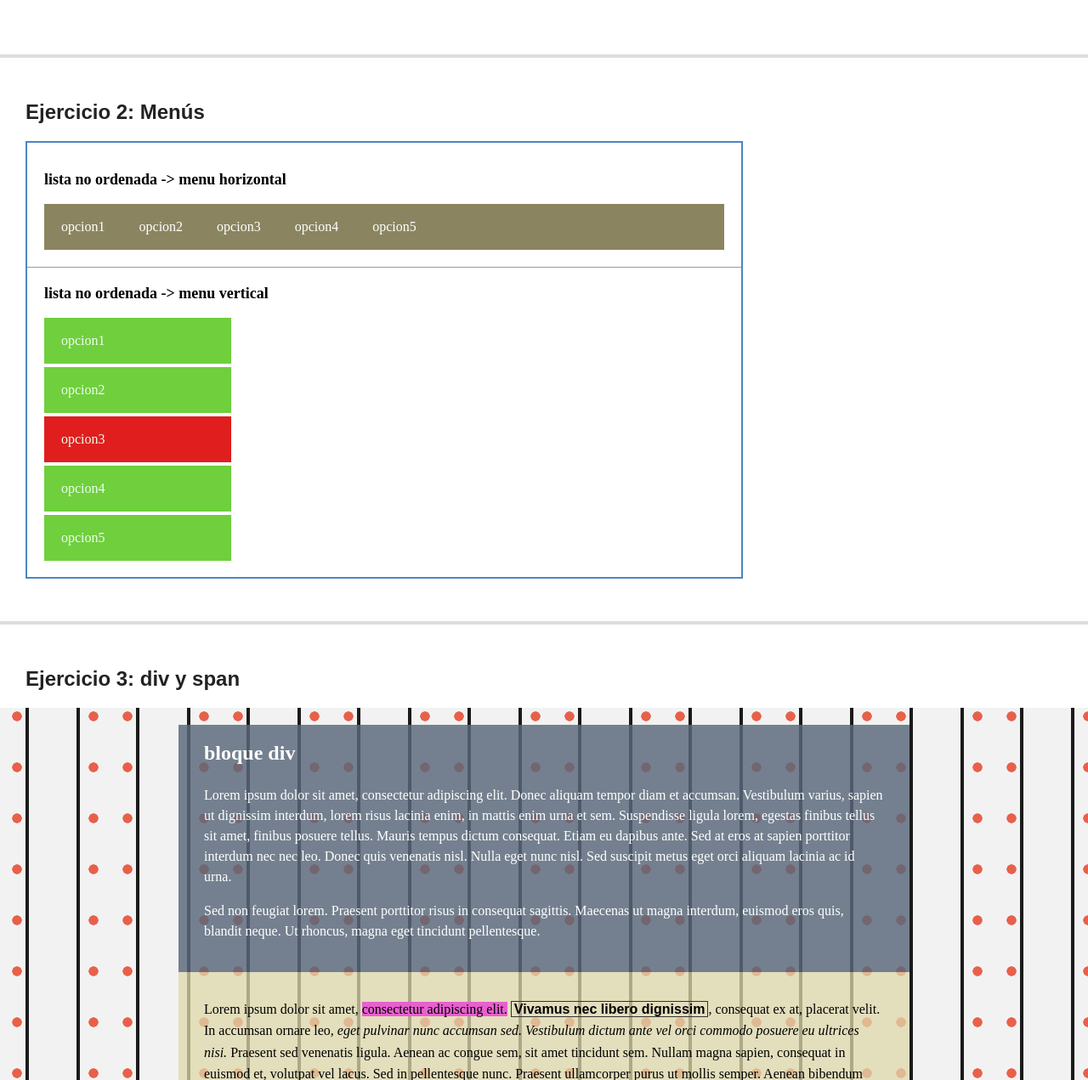
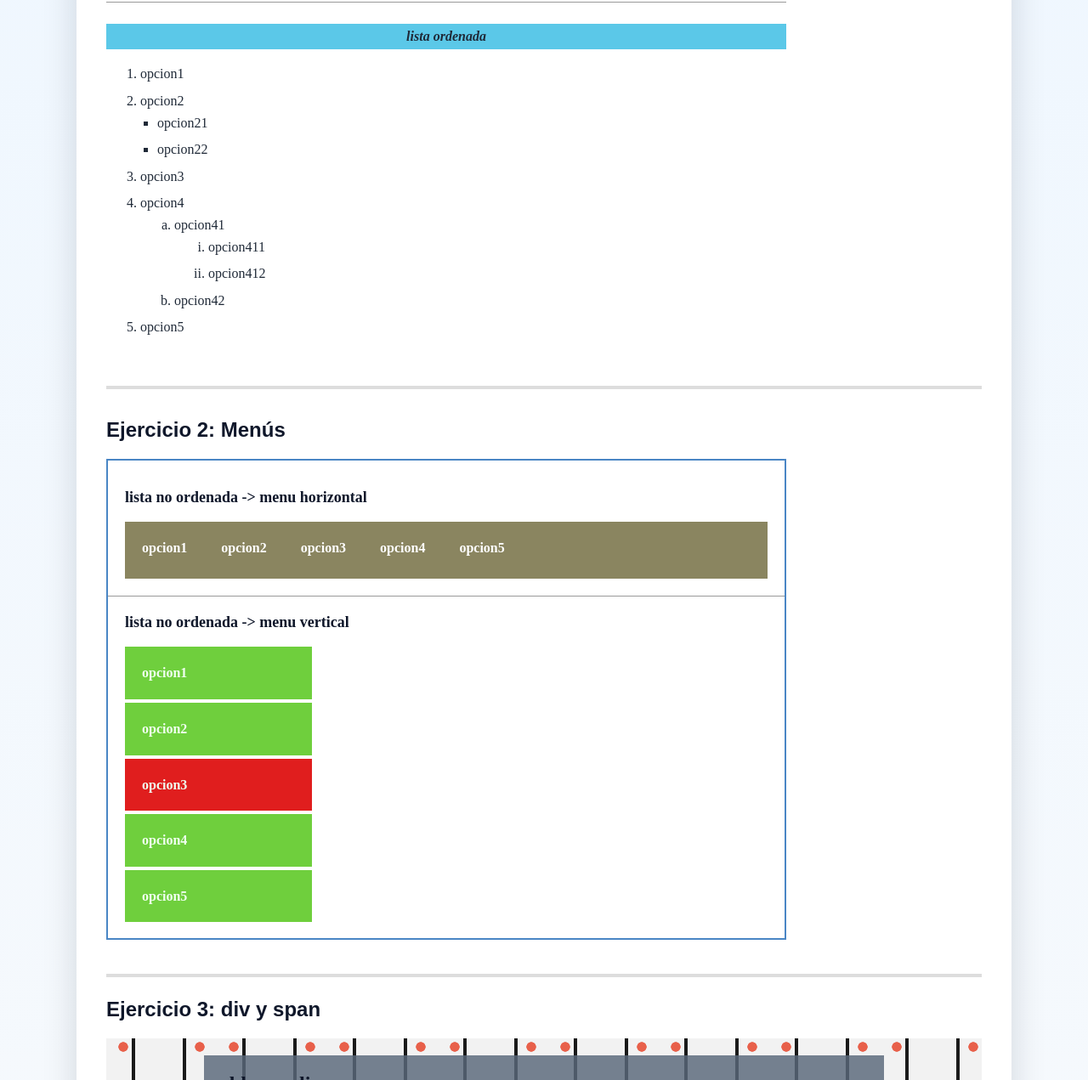
Before and after one commit to norbertoalamillo23-collab/Marcas, a plain HTML site: page ejercicio2.html in a window 1280 px wide. Shown: the part 609-1880 px from the top of the page at 85% size. Drawn offline with Linux system fonts and the light colour scheme.

Commit message:
Refactor HTML structure and styles: separate CSS into its own file and enhance layout for better readability

```diff
--- /dev/null
+++ b/css/ejercicio2.css
@@ -0,0 +1,159 @@
+/* Estilos generales de la página */
+section.ejercicio {
+    padding: 10px 0 40px 0;
+    border-bottom: 4px solid #ddd;
+}
+
+section.ejercicio-ancho {
+    padding: 0;
+}
+
+/* ===================== EJERCICIO 1: LISTAS ===================== */
+.listas {
+    font-family: "Times New Roman", Times, serif;
+    max-width: 800px;
+}
+
+.listas .titulo-lista {
+    background-color: #5bc8e8;
+    text-align: center;
+    font-weight: bold;
+    font-style: italic;
+    padding: 6px 0;
+    margin-top: 25px;
+}
+
+.listas hr {
+    border: none;
+    border-top: 1px solid #999;
+    margin: 20px 0;
+}
+
+.listas ul {
+    list-style-type: circle;
+}
+
+.listas ul ul,
+.listas ol ul {
+    list-style-type: square;
+}
+
+/* ===================== EJERCICIO 2: MENUS ===================== */
+.menus {
+    font-family: "Times New Roman", Times, serif;
+}
+
+.menus .contenedor {
+    border: 2px solid #4a86c5;
+    max-width: 800px;
+    padding: 15px 20px;
+}
+
+.menus .contenedor h3 {
+    font-size: 18px;
+}
+
+.menus .contenedor hr {
+    border: none;
+    border-top: 1px solid #999;
+    margin: 20px -20px;
+}
+
+.menus ul.menu-horizontal {
+    list-style: none;
+    margin: 0;
+    padding: 0;
+    background-color: #8a8560;
+    display: flex;
+}
+
+.menus ul.menu-horizontal li a {
+    display: block;
+    color: white;
+    text-decoration: none;
+    padding: 18px 20px;
+}
+
+.menus ul.menu-vertical {
+    list-style: none;
+    margin: 0;
+    padding: 0;
+    width: 220px;
+}
+
+.menus ul.menu-vertical li {
+    margin-bottom: 4px;
+}
+
+.menus ul.menu-vertical li a {
+    display: block;
+    background-color: #6fcf3d;
+    color: #f0fff0;
+    text-decoration: none;
+    padding: 18px 20px;
+}
+
+.menus ul.menu-vertical li.activo a {
+    background-color: #e01e1e;
+}
+
+/* ===================== EJERCICIO 3: DIV Y SPAN ===================== */
+.bloques-contenedor {
+    font-family: "Times New Roman", Times, serif;
+    padding: 20px 15px 30px 15px;
+    background-color: #f2f2f2;
+    background-image:
+        radial-gradient(circle 6px at 20px 10px, #e8604a 90%, transparent 100%),
+        radial-gradient(circle 6px at 110px 10px, #e8604a 90%, transparent 100%),
+        repeating-linear-gradient(
+            90deg,
+            transparent 0px,
+            transparent 30px,
+            #1a1a1a 30px,
+            #1a1a1a 34px,
+            transparent 34px,
+            transparent 60px
+        );
+    background-size: 130px 60px, 130px 60px, 130px 60px;
+    background-repeat: repeat;
+}
+
+.bloque-div {
+    background-color: rgba(90, 104, 122, 0.82);
+    color: white;
+    max-width: 800px;
+    padding: 20px 30px;
+    margin: 0 auto;
+}
+
+.bloque-div h3 {
+    margin-top: 0;
+    font-size: 24px;
+}
+
+.bloque-div p {
+    line-height: 1.5;
+}
+
+.bloque-span {
+    background-color: rgba(222, 215, 170, 0.75);
+    max-width: 800px;
+    padding: 15px 30px;
+    margin: 0 auto;
+    line-height: 1.6;
+}
+
+.resaltado {
+    background-color: #e85fd0;
+}
+
+.negrita {
+    font-weight: bold;
+    font-family: Arial, Helvetica, sans-serif;
+    border: 1px solid #333;
+    padding: 0 3px;
+}
+
+.cursiva {
+    font-style: italic;
+}
--- a/ejercicio2.html
+++ b/ejercicio2.html
@@ -2,180 +2,21 @@
 <html lang="es">
 <head>
   <meta charset="UTF-8">
-<title>Ejercicios HTML: Listas, menús, bloques y texto en línea</title>
-<style>
-    /* Estilos generales de la página */
-    body {
-        font-family: Arial, Helvetica, sans-serif;
-        margin: 0;
-        padding: 0;
-    }
-    nav.menu-principal {
-        background-color: #222;
-        padding: 12px 20px;
-        position: sticky;
-        top: 0;
-    }
-    nav.menu-principal a {
-        color: white;
-        text-decoration: none;
-        margin-right: 20px;
-        font-weight: bold;
-    }
-    nav.menu-principal a:hover {
-        text-decoration: underline;
-    }
-    section.ejercicio {
-        padding: 30px 30px 50px 30px;
-        border-bottom: 4px solid #ddd;
-    }
-    section.ejercicio > h2.titulo-seccion {
-        font-family: Arial, Helvetica, sans-serif;
-        color: #222;
-    }
-
-    /* ===================== EJERCICIO 1: LISTAS ===================== */
-    .listas {
-        font-family: "Times New Roman", Times, serif;
-        max-width: 800px;
-    }
-    .listas .titulo-lista {
-        background-color: #5bc8e8;
-        text-align: center;
-        font-weight: bold;
-        font-style: italic;
-        padding: 6px 0;
-        margin-top: 25px;
-    }
-    .listas hr {
-        border: none;
-        border-top: 1px solid #999;
-        margin: 20px 0;
-    }
-    .listas ul {
-        list-style-type: circle;
-    }
-    .listas ul ul,
-    .listas ol ul {
-        list-style-type: square;
-    }
-
-    /* ===================== EJERCICIO 2: MENUS ===================== */
-    .menus {
-        font-family: "Times New Roman", Times, serif;
-    }
-    .menus .contenedor {
-        border: 2px solid #4a86c5;
-        max-width: 800px;
-        padding: 15px 20px;
-    }
-    .menus .contenedor h3 {
-        font-size: 18px;
-    }
-    .menus .contenedor hr {
-        border: none;
-        border-top: 1px solid #999;
-        margin: 20px -20px;
-    }
-    .menus ul.menu-horizontal {
-        list-style: none;
-        margin: 0;
-        padding: 0;
-        background-color: #8a8560;
-        display: flex;
-    }
-    .menus ul.menu-horizontal li a {
-        display: block;
-        color: white;
-        text-decoration: none;
-        padding: 18px 20px;
-    }
-    .menus ul.menu-vertical {
-        list-style: none;
-        margin: 0;
-        padding: 0;
-        width: 220px;
-    }
-    .menus ul.menu-vertical li {
-        margin-bottom: 4px;
-    }
-    .menus ul.menu-vertical li a {
-        display: block;
-        background-color: #6fcf3d;
-        color: #f0fff0;
-        text-decoration: none;
-        padding: 18px 20px;
-    }
-    .menus ul.menu-vertical li.activo a {
-        background-color: #e01e1e;
-    }
-
-    /* ===================== EJERCICIO 3: DIV Y SPAN ===================== */
-    .bloques-contenedor {
-        font-family: "Times New Roman", Times, serif;
-        padding: 20px 15px 30px 15px;
-        background-color: #f2f2f2;
-        background-image:
-            radial-gradient(circle 6px at 20px 10px, #e8604a 90%, transparent 100%),
-            radial-gradient(circle 6px at 110px 10px, #e8604a 90%, transparent 100%),
-            repeating-linear-gradient(
-                90deg,
-                transparent 0px,
-                transparent 30px,
-                #1a1a1a 30px,
-                #1a1a1a 34px,
-                transparent 34px,
-                transparent 60px
-            );
-        background-size: 130px 60px, 130px 60px, 130px 60px;
-        background-repeat: repeat;
-    }
-    .bloque-div {
-        background-color: rgba(90, 104, 122, 0.82);
-        color: white;
-        max-width: 800px;
-        padding: 20px 30px;
-        margin: 0 auto;
-    }
-    .bloque-div h3 {
-        margin-top: 0;
-        font-size: 24px;
-    }
-    .bloque-div p {
-        line-height: 1.5;
-    }
-    .bloque-span {
-        background-color: rgba(222, 215, 170, 0.75);
-        max-width: 800px;
-        padding: 15px 30px;
-        margin: 0 auto;
-        line-height: 1.6;
-    }
-    .resaltado {
-        background-color: #e85fd0;
-    }
-    .negrita {
-        font-weight: bold;
-        font-family: Arial, Helvetica, sans-serif;
-        border: 1px solid #333;
-        padding: 0 3px;
-    }
-    .cursiva {
-        font-style: italic;
-    }
-</style>
+  <meta name="viewport" content="width=device-width, initial-scale=1">
+  <title>Tema 2: Listas, menús, bloques y texto en línea</title>
+  <link rel="stylesheet" href="css/estilos1.css">
+  <link rel="stylesheet" href="css/ejercicio2.css">
 </head>
 <body>
 
-    <nav class="menu-principal">
-        <a href="#ej1">Ejercicio 1</a>
-        <a href="#ej2">Ejercicio 2</a>
-        <a href="#ej3">Ejercicio 3</a>
-    </nav>
+  <div id="header"></div>
+
+  <main>
+    <h1>Tema 2: Listas, menús, bloques y texto en línea</h1>
 
     <!-- ===================== EJERCICIO 1: LISTAS ===================== -->
     <section class="ejercicio" id="ej1">
-        <h2 class="titulo-seccion">Ejercicio 1: Listas</h2>
+      <h2>Ejercicio 1: Listas</h2>
 
       <div class="listas">
         <div class="titulo-lista">lista no ordenada</div>
@@ -222,18 +63,18 @@
 
     <!-- ===================== EJERCICIO 2: MENUS ===================== -->
     <section class="ejercicio" id="ej2">
-        <h2 class="titulo-seccion">Ejercicio 2: Menús</h2>
+      <h2>Ejercicio 2: Menús</h2>
 
       <div class="menus">
         <div class="contenedor">
           <h3>lista no ordenada -&gt; menu horizontal</h3>
 
           <ul class="menu-horizontal">
-                    <li><a href="#">opcion1</a></li>
-                    <li><a href="#">opcion2</a></li>
-                    <li><a href="#">opcion3</a></li>
-                    <li><a href="#">opcion4</a></li>
-                    <li><a href="#">opcion5</a></li>
+            <li><a href="#ej1">opcion1</a></li>
+            <li><a href="#ej2">opcion2</a></li>
+            <li><a href="#ej3">opcion3</a></li>
+            <li><a href="#ej1">opcion4</a></li>
+            <li><a href="#ej2">opcion5</a></li>
           </ul>
 
           <hr>
@@ -241,19 +82,19 @@
           <h3>lista no ordenada -&gt; menu vertical</h3>
 
           <ul class="menu-vertical">
-                    <li><a href="#">opcion1</a></li>
-                    <li><a href="#">opcion2</a></li>
-                    <li class="activo"><a href="#">opcion3</a></li>
-                    <li><a href="#">opcion4</a></li>
-                    <li><a href="#">opcion5</a></li>
+            <li><a href="#ej1">opcion1</a></li>
+            <li><a href="#ej2">opcion2</a></li>
+            <li class="activo"><a href="#ej3">opcion3</a></li>
+            <li><a href="#ej1">opcion4</a></li>
+            <li><a href="#ej2">opcion5</a></li>
           </ul>
         </div>
       </div>
     </section>
 
     <!-- ===================== EJERCICIO 3: DIV Y SPAN ===================== -->
-    <section class="ejercicio" id="ej3" style="padding:0;">
-        <h2 class="titulo-seccion" style="padding:30px 30px 0 30px;">Ejercicio 3: div y span</h2>
+    <section class="ejercicio ejercicio-ancho" id="ej3">
+      <h2>Ejercicio 3: div y span</h2>
 
       <div class="bloques-contenedor">
         <div class="bloque-div">
@@ -272,6 +113,9 @@
         </div>
       </div>
     </section>
+  </main>
 
+  <div id="footer"></div>
+  <script src="js/componentes.js"></script>
 </body>
 </html>
```
Lines whose indentation alone changed are shown as unchanged.
